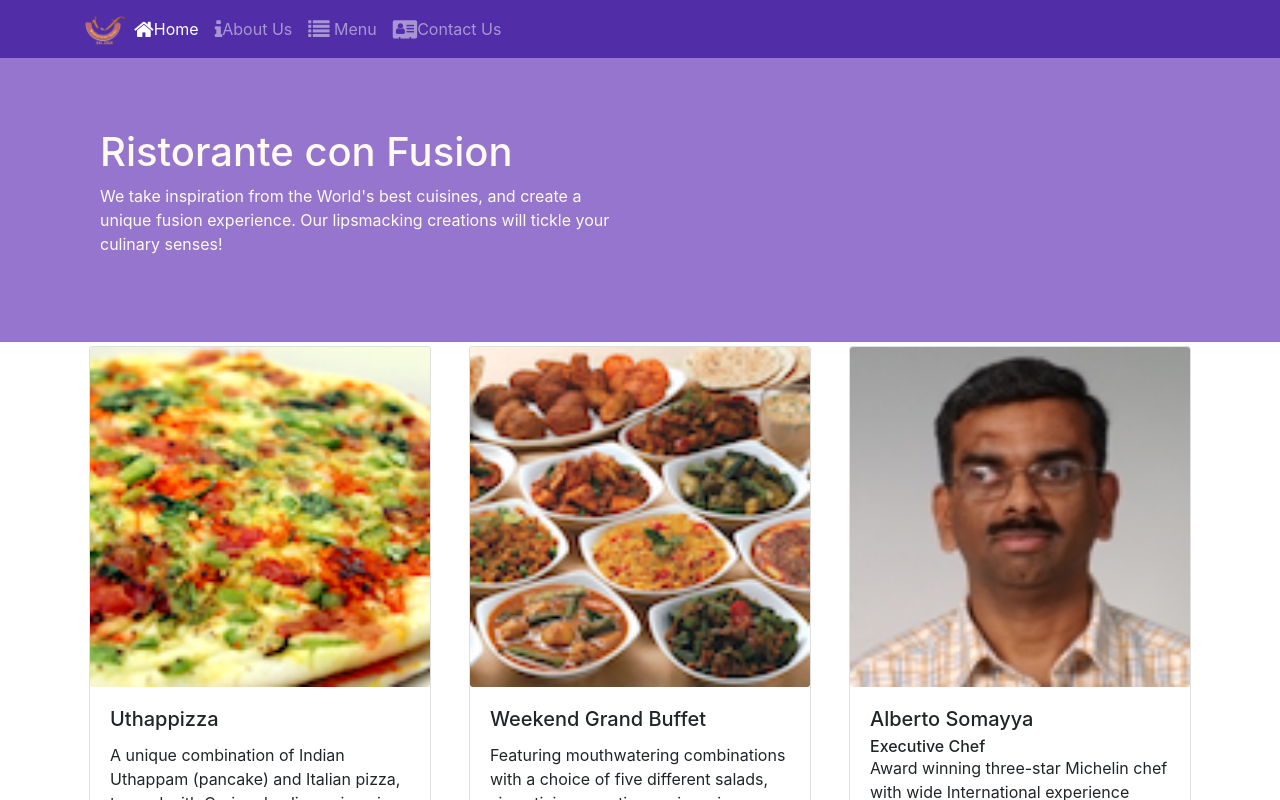
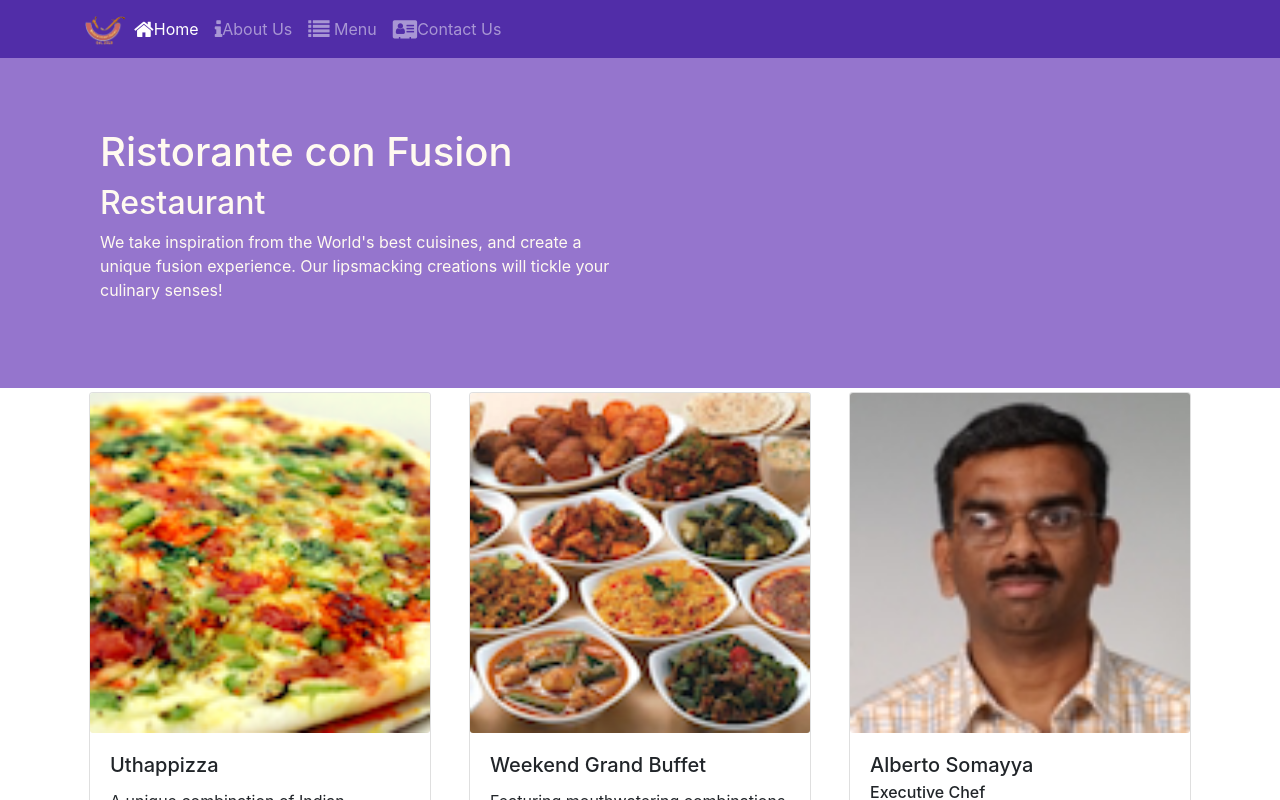
Before and after one commit to KShehzadi/Front-End-Web-Development-with-React, a React (Create React App) app in the folder Week 3/confusion/: page /home in a window 1280 px wide. Shown: the top 800 px of the page. Built offline with nearby package versions, Linux system fonts and the light colour scheme.

Commit message:
Restaurant

```diff
--- a/Week 3/confusion/src/components/HeaderComponent.js
+++ b/Week 3/confusion/src/components/HeaderComponent.js
@@ -59,7 +59,7 @@ class Header extends Component {
                <div className="row row-header">
                    <div className="col-12 col-sm-6">
                        <h1>Ristorante con Fusion</h1>
-
+                       <h2>Restaurant</h2>
                        <p>We take inspiration from the World's best cuisines, and create a unique fusion experience. Our lipsmacking creations will tickle your culinary senses!</p>
                    </div>
                </div>
```
